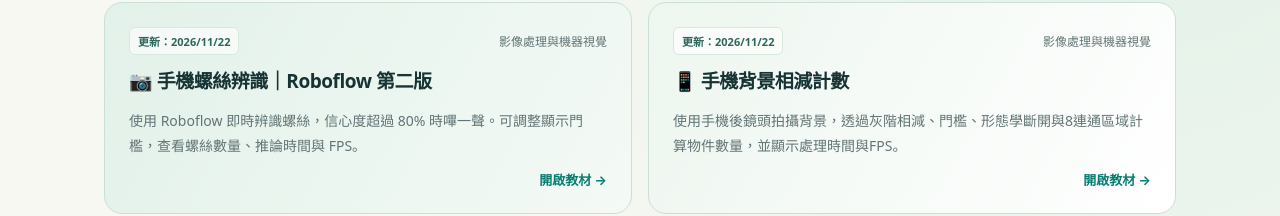
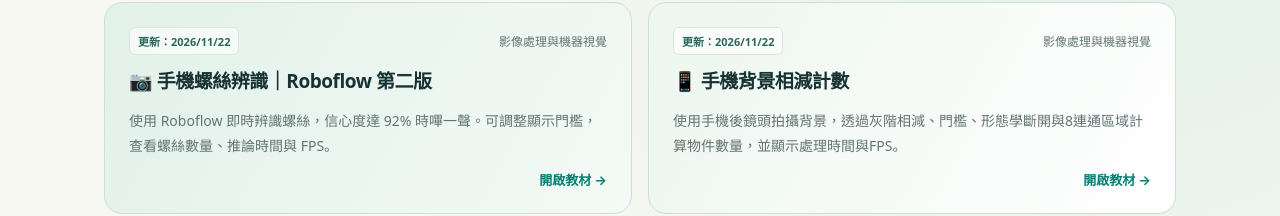
Before and after one commit to tfc02106-cpu/QQ, a plain HTML site: page index.html in a window 1280 px wide. Shown: the part 484-700 px from the top of the page. Drawn offline with Linux system fonts and the light colour scheme.

Commit message:
螺絲信心度達 92% 才自動提示

```diff
--- a/index.html
+++ b/index.html
@@ -75,7 +75,7 @@ const TOPICS = [
 
 const COURSES = [
   ['vision','QQ/vision/screw-camera/','📷','手機螺絲辨識','用手機後鏡頭辨識螺絲，可替換 Teachable Machine 影像分類模型。','影像分類','2026-11-17'],
-  ['vision','QQ/vision/screw-camera-v2/','📷','手機螺絲辨識｜Roboflow 第二版','使用 Roboflow 即時辨識螺絲，信心度超過 80% 時嗶一聲。可調整顯示門檻，查看螺絲數量、推論時間與 FPS。','Roboflow 物件偵測','2026-11-22'],
+  ['vision','QQ/vision/screw-camera-v2/','📷','手機螺絲辨識｜Roboflow 第二版','使用 Roboflow 即時辨識螺絲，信心度達 92% 時嗶一聲。可調整顯示門檻，查看螺絲數量、推論時間與 FPS。','Roboflow 物件偵測','2026-11-22'],
   ['vision','QQ/vision/mobile-background-subtraction/','📱','手機背景相減計數','使用手機後鏡頭拍攝背景，透過灰階相減、門檻、形態學斷開與8連通區域計算物件數量，並顯示處理時間與FPS。','背景相減實驗','2026-11-22'],
   ['vision','QQ/vision/n3-traffic-background-subtraction/','🚚','國道三號大型車觀察｜背景相減與 FPS 實驗','以背景相減與透視補償篩選貨車／大客車候選，調整演算法取樣 FPS，觀察影格間隔對追蹤及計數的影響。','大型車候選／FPS 實驗','2026-11-22'],
   ['vision','QQ/vision/filter-matching/','🧪','影像處理作業｜濾波器配對實驗台','第 4 週雜訊與濾波：比較三種雜訊、選擇濾波器與參數，觀察 PSNR 並完成答案卡。','互動作業','2026-10-27'],
```
